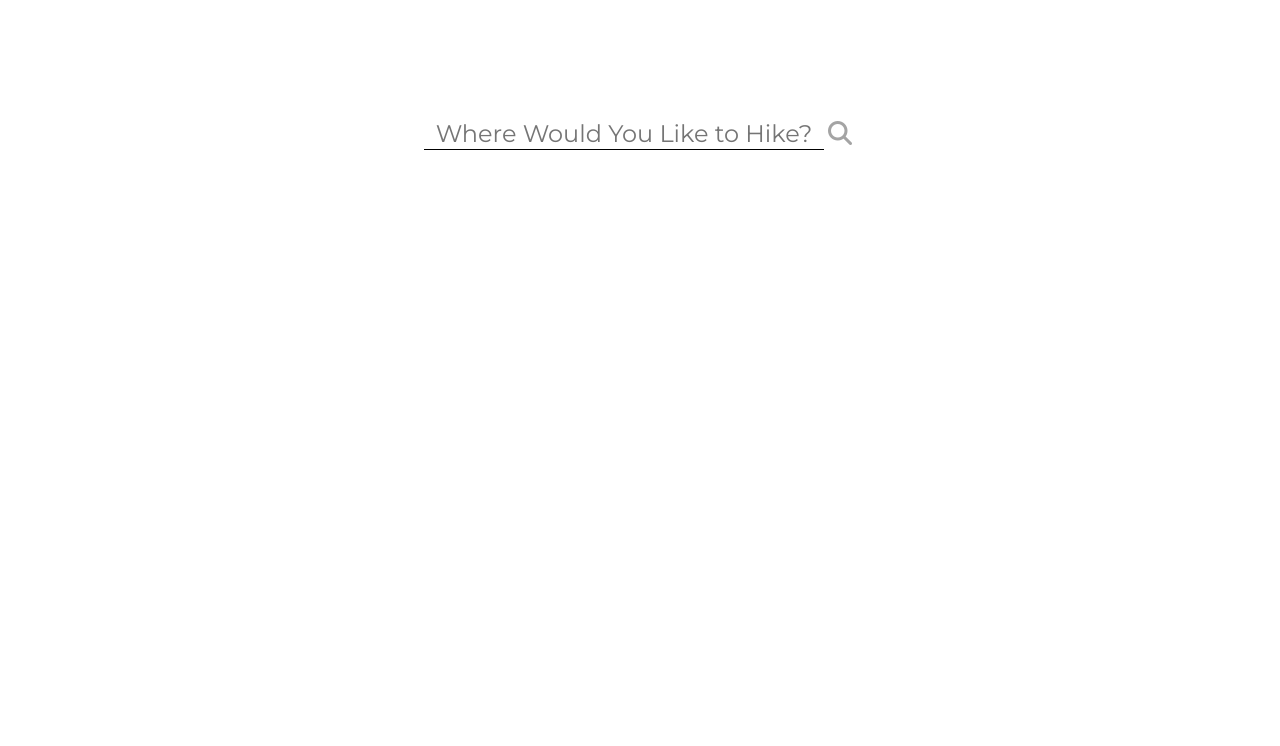
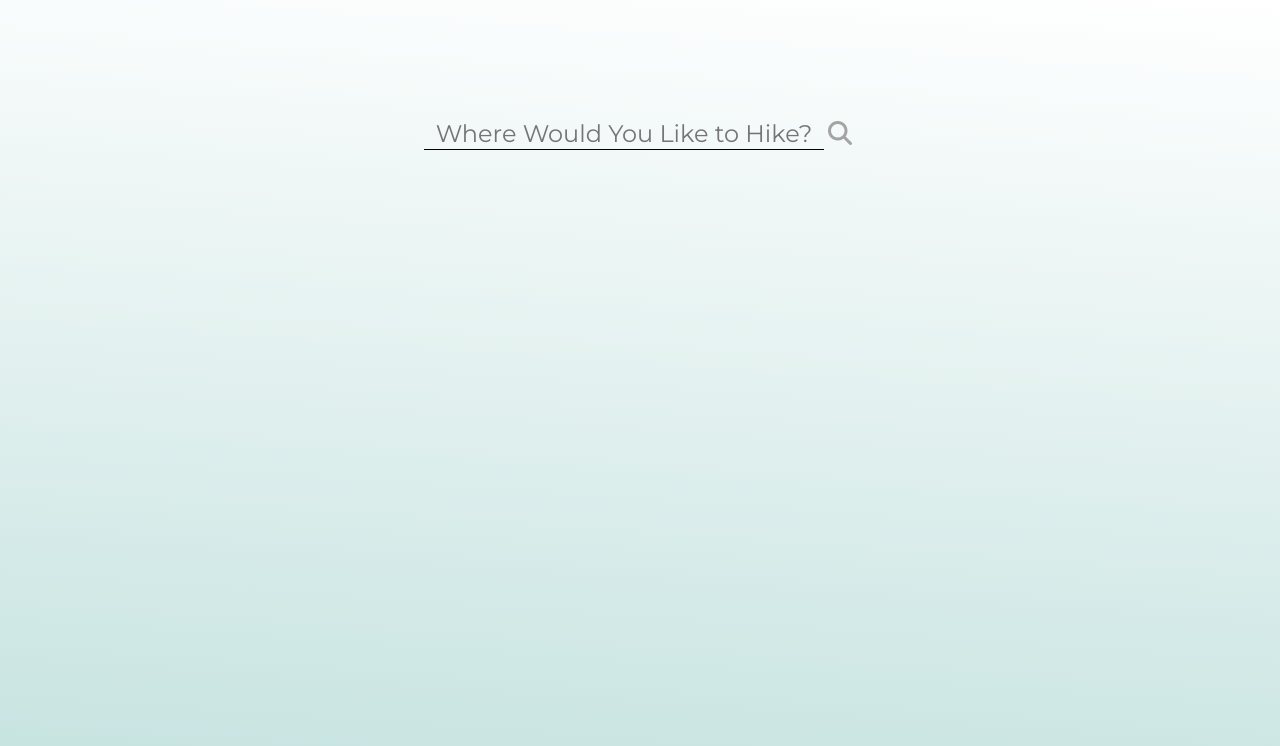
Before and after one commit to julie-bird/final-project, an Angular app: page /home in a window 1280 px wide. Shown: the top 746 px of the page. Built offline with nearby package versions, Linux system fonts and the light colour scheme.

Commit message:
Background color, input autofill

```diff
--- a/src/app/header/header.component.css
+++ b/src/app/header/header.component.css
@@ -1,3 +1,4 @@
+
 .header {
   display: flex;
   flex-direction: column;
--- a/src/app/main/main.component.css
+++ b/src/app/main/main.component.css
@@ -1,3 +1,11 @@
+/* .background-container{
+  background-image: rgb(110,232,222);
+background-image: linear-gradient(4deg, rgba(110,232,222,1) 0%, rgba(233,233,233,1) 57%, rgba(253,253,253,1) 100%);
+ height: 100vh;
+width: 100%;
+z-index:-2;
+position: fixed;
+} */
 .bird {
   width: 100px;
   font-size: 8px;
@@ -23,7 +31,7 @@
   text-align: center;
   font-size: 1.5rem;
   font-family: 'Montserrat', sans-serif;
-  background-color: none;
+  background-color: rgba(255, 255, 255, 0);
 }
 .main-search-input:focus {
   outline: none;
@@ -32,7 +40,7 @@
   padding: 4px;
   border-radius: 50px;
   border: none;
-  background-color: white;
+  background-color: rgba(255, 255, 255, 0);
 }
 .search-button:focus {
   outline: none;
--- a/src/app/main/main.component.html
+++ b/src/app/main/main.component.html
@@ -1,3 +1,4 @@
+<div class="background-container"></div>
 <div (scroll)="onWindowScroll($event)">
   <div class="search-container">
     <form class="main-search" #searchFormAddress="ngForm" (ngSubmit)=(getLocationAndTrails(searchFormAddress))>
--- a/src/styles.css
+++ b/src/styles.css
@@ -19,3 +19,20 @@ ul {
 a {
   text-decoration: none;
 }
+body{
+  background: rgb(196,226,223);
+  background: linear-gradient(4deg, rgba(196,226,223,1) 0%, rgb(255, 255, 255) 100%);
+  height: 100vh;
+  width: 100%;
+  z-index:-2;
+  background-attachment: fixed;
+  background-size: cover;
+}
+input:-webkit-autofill,
+input:-webkit-autofill:hover
+input:-webkit-autofill:focus{
+
+  border-bottom: solid 1px black ;
+  -webkit-text-fill-color:initial;
+  transition: background-color 5000s ease-in-out 0s;
+}
```
